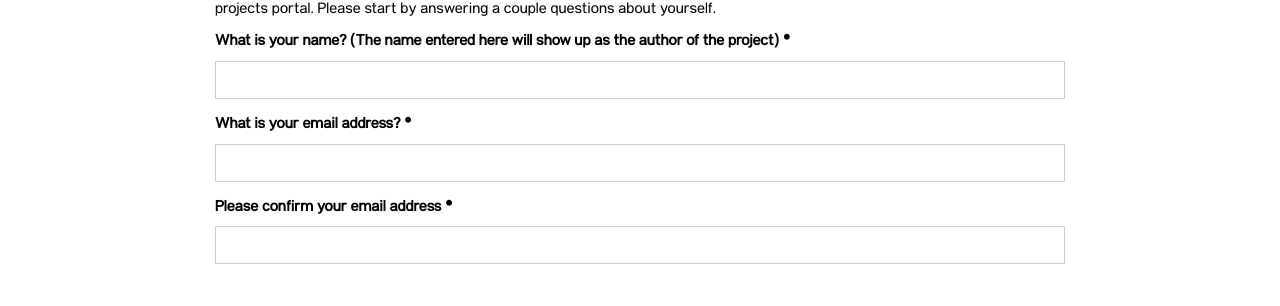
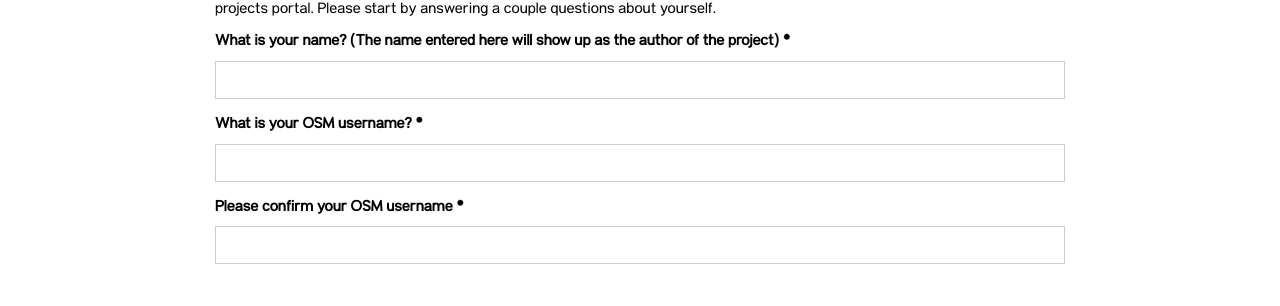
Before and after one commit to GeoSurge/teachosm, a Jekyll site: the page built from pages/add-project.html, in a window 1280 px wide. Shown: the part 242-548 px from the top of the page. Built offline with Jekyll 4.4.1, drawn with Linux system fonts in a browser that asks for light colours.

Commit message:
swap out email for osm username

```diff
--- a/assets/js/custom/add-project-form.js
+++ b/assets/js/custom/add-project-form.js
@@ -6,8 +6,8 @@ const initializeForm = () => {
   form.validate({
     errorPlacement: (error, element) => element.before(error),
     rules: {
-      confirmEmail: {
-        equalTo: "#email",
+      confirmOSMUsername: {
+        equalTo: "#osmUsername",
       },
       projectImage: {
         required: true,
@@ -48,8 +48,8 @@ const initializeForm = () => {
 let name;
 const setName = value => name = value;
 
-let email;
-const setEmail = value => email = value;
+let osmUsername;
+const setOSMUsername = value => osmUsername = value;
 
 let title;
 const setTitle = value => title = value;
@@ -169,7 +169,7 @@ const submitForm = async () => {
       description,
       difficulty,
       date_posted: now,
-      email,
+      osm_username: osmUsername,
       filename: projectFileName,
       group: '',
       layout: 'project',
@@ -224,7 +224,7 @@ fetch('{{site.baseurl}}/tags.json')
     });
 
     const nameSelector = $('#name');
-    const emailSelector = $('#email');
+    const osmUsernameSelector = $('#osmUsername');
     const titleSelector = $('#projectTitle');
     const subtitleSelector = $('#projectSubtitle');
     const descriptionSelector = $('#projectDescription');
@@ -238,7 +238,7 @@ fetch('{{site.baseurl}}/tags.json')
     const typeSelector = $('.type-filter');
 
     nameSelector.on('change', event => setName(event.target.value));
-    emailSelector.on('change', event => setEmail(event.target.value));
+    osmUsernameSelector.on('change', event => setOSMUsername(event.target.value));
     titleSelector.on('change', event => setTitle(event.target.value));
     subtitleSelector.on('change', event => setSubtitle(event.target.value));
     descriptionSelector.on('change', event => setDescription(event.target.value));
--- a/pages/add-project.html
+++ b/pages/add-project.html
@@ -15,10 +15,10 @@ layout: default
       <p>Welcome to the Create Project form. This form was built to make it easy for contributors to add new projects to the TeachOSM projects portal. Please start by answering a couple questions about yourself.</p>
       <label for="name">What is your name? (The name entered here will show up as the author of the project) *</label>
       <input id="name" name="name" type="text" class="required">
-      <label for="email">What is your email address? *</label>
-      <input id="email" name="email" type="text" class="required email">
-      <label for="confirmEmail">Please confirm your email address *</label>
-      <input id="confirmEmail" name="confirmEmail" type="text" class="required email">
+      <label for="osmUsername">What is your OSM username? *</label>
+      <input id="osmUsername" name="osmUsername" type="text" class="required">
+      <label for="confirmOSMUsername">Please confirm your OSM username *</label>
+      <input id="confirmOSMUsername" name="confirmOSMUsername" type="text" class="required">
     </section>
     <h1>Project Information</h1>
     <section>
```
